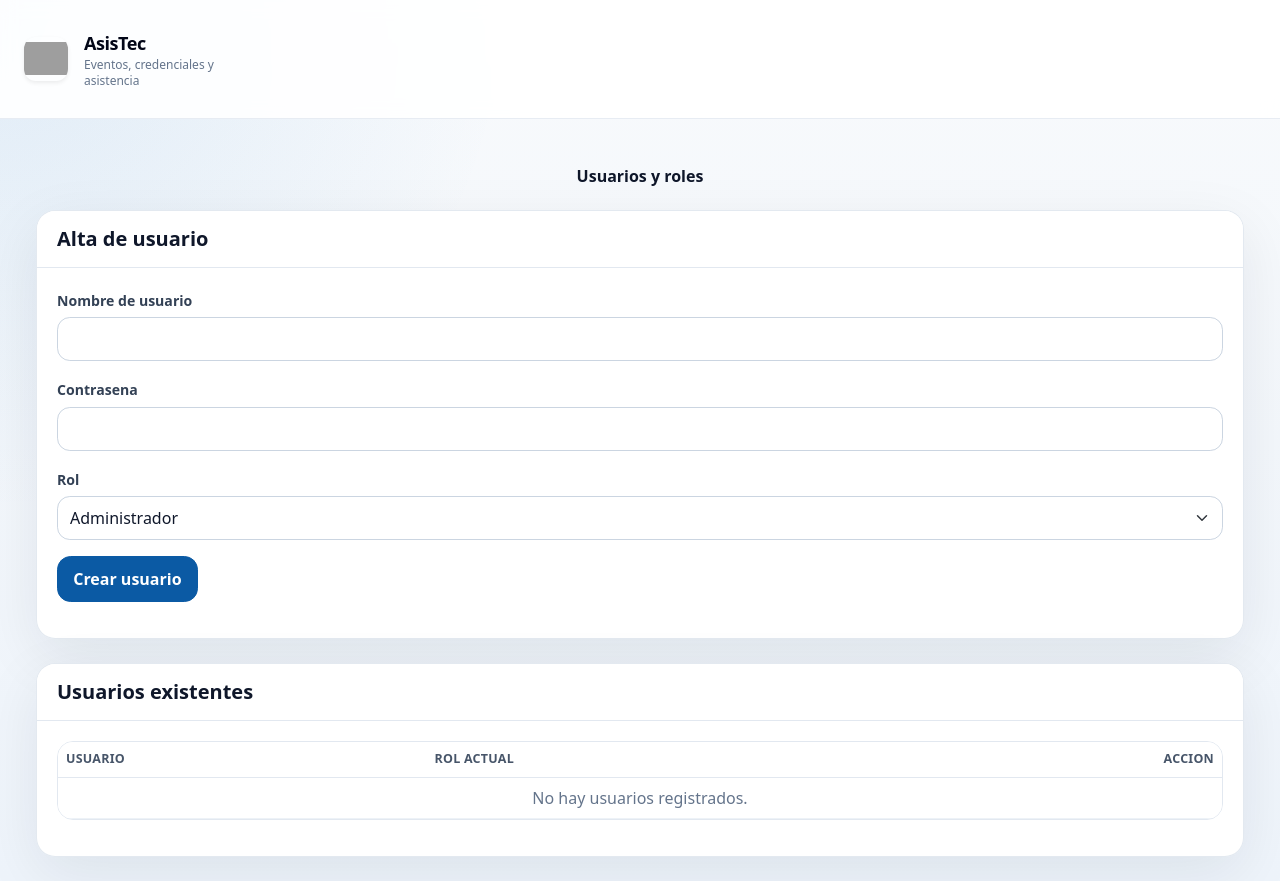
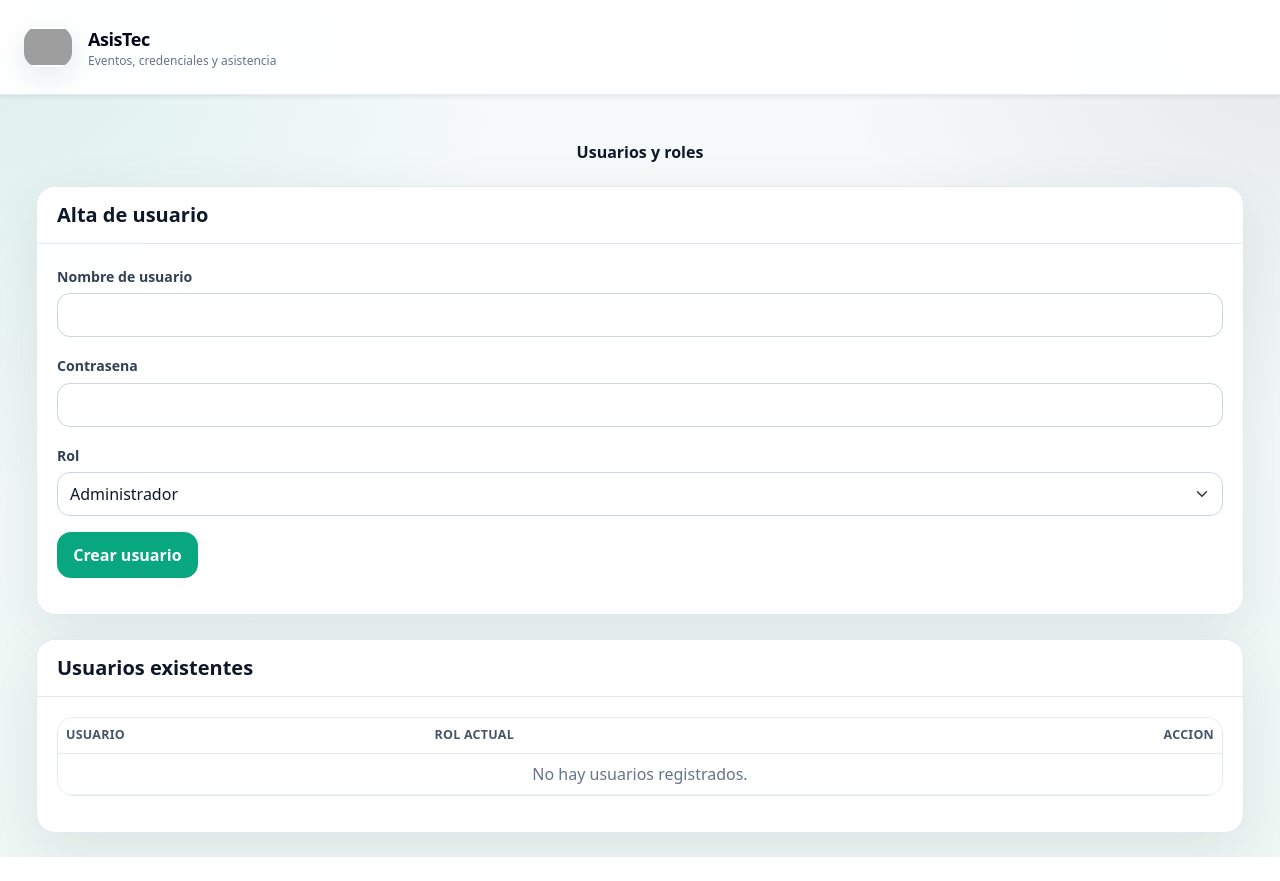
Before and after one commit to jo2312al/asistencia-residencia, a Flask app: page /create_user in a window 1280 px wide. After the commit the page ends 857 px from the top, so only its background shows below. Run offline with Flask 3, Linux system fonts and the light colour scheme; the visitor is signed in with stand-in values (Sample User, id 1); data that the repository does not hold is empty; some libraries are stand-ins or nearby versions; grey boxes are pictures that could not be loaded.

Commit message:
fix: restore navbar actions

```diff
--- a/static/css/custom.css
+++ b/static/css/custom.css
@@ -1,6 +1,8 @@
 :root {
-    --asistec-brand: #0b5aa4;
-    --asistec-brand-dark: #10324d;
+    --asistec-brand: #08a77f;
+    --asistec-brand-dark: #08223c;
+    --asistec-brand-mid: #047c70;
+    --asistec-brand-soft: #e8fbf1;
     --asistec-surface: #ffffff;
     --asistec-border: #e2e8f0;
     --asistec-muted: #64748b;
@@ -8,12 +10,50 @@
 
 body {
     background:
-        radial-gradient(circle at top left, rgba(15, 111, 198, 0.10), transparent 32rem),
-        linear-gradient(180deg, #f8fafc 0%, #eef4fb 100%);
+        radial-gradient(circle at top left, rgba(16, 167, 121, 0.12), transparent 32rem),
+        radial-gradient(circle at top right, rgba(8, 34, 60, 0.08), transparent 28rem),
+        linear-gradient(180deg, #f8fafc 0%, #edf7f4 100%);
 }
 
 a {
     color: var(--asistec-brand);
+}
+
+.app-brand-logo {
+    height: 3rem;
+    width: 3rem;
+    border-radius: 0.9rem;
+    object-fit: contain;
+    background: #fff;
+    box-shadow: 0 10px 30px rgba(8, 34, 60, 0.10);
+}
+
+.app-brand-fallback,
+.app-login-fallback {
+    align-items: center;
+    background: linear-gradient(135deg, var(--asistec-brand), var(--asistec-brand-dark));
+    border-radius: 0.9rem;
+    color: #fff;
+    display: inline-flex;
+    font-size: 0.8rem;
+    font-weight: 850;
+    height: 3rem;
+    justify-content: center;
+    letter-spacing: 0;
+    padding: 0 0.65rem;
+    box-shadow: 0 10px 30px rgba(8, 34, 60, 0.10);
+}
+
+.app-login-fallback {
+    height: 3.5rem;
+    width: 6.5rem;
+}
+
+.app-navbar-toggler {
+    border: 1px solid var(--asistec-border) !important;
+    border-radius: 0.9rem !important;
+    padding: 0.55rem 0.7rem !important;
+    box-shadow: none !important;
 }
 
 .app-nav-link {
--- a/templates/base.html
+++ b/templates/base.html
@@ -11,11 +11,11 @@
                 extend: {
                     colors: {
                         brand: {
-                            50: '#eef6ff',
-                            100: '#d9ecff',
-                            600: '#0f6fc6',
-                            700: '#0b5aa4',
-                            900: '#10324d'
+                            50: '#eefdf5',
+                            100: '#d9fbe8',
+                            600: '#10a779',
+                            700: '#047c70',
+                            900: '#08223c'
                         }
                     },
                     boxShadow: {
@@ -33,31 +33,32 @@
     <script src="https://cdn.jsdelivr.net/npm/jsQR@1.4.0/dist/jsQR.min.js"></script>
 </head>
 <body class="min-h-screen bg-slate-50 text-slate-900 antialiased">
-    <header class="sticky top-0 z-40 border-b border-slate-200/80 bg-white/90 backdrop-blur">
-        <nav class="mx-auto flex max-w-7xl items-center justify-between px-4 py-3 sm:px-6 lg:px-8">
-            <a class="group flex items-center gap-3 no-underline" href="{{ url_for('role_home') if current_user.is_authenticated else url_for('login') }}">
-                <img class="h-11 w-11 rounded-xl object-contain shadow-sm" src="{{ url_for('static', filename='img/asistec.webp') }}" alt="AsisTec">
-                <span>
-                    <span class="block text-lg font-semibold tracking-tight text-slate-950">AsisTec</span>
-                    <span class="hidden text-xs font-medium text-slate-500 sm:block">Eventos, credenciales y asistencia</span>
+    <header class="sticky top-0 z-40 border-b border-slate-200/80 bg-white/95 shadow-sm backdrop-blur">
+        <nav class="navbar navbar-expand-xl mx-auto max-w-7xl px-4 py-3 sm:px-6 lg:px-8">
+            <a class="navbar-brand d-flex align-items-center gap-3 me-xl-4 no-underline" href="{{ url_for('role_home') if current_user.is_authenticated else url_for('login') }}">
+                <img class="app-brand-logo" src="{{ url_for('static', filename='img/asistec.webp') }}" alt="AsisTec" onerror="this.classList.add('d-none'); this.nextElementSibling.classList.remove('d-none');">
+                <span class="app-brand-fallback d-none">AsisTec</span>
+                <span class="d-flex flex-column lh-sm">
+                    <span class="text-lg font-semibold tracking-tight text-slate-950">AsisTec</span>
+                    <span class="d-none d-sm-block text-xs font-medium text-slate-500">Eventos, credenciales y asistencia</span>
                 </span>
             </a>
 
-            <button class="inline-flex items-center rounded-xl border border-slate-200 px-3 py-2 text-sm font-medium text-slate-700 md:hidden" type="button" data-bs-toggle="collapse" data-bs-target="#navbarNav">
-                Menu
+            <button class="navbar-toggler app-navbar-toggler" type="button" data-bs-toggle="collapse" data-bs-target="#navbarNav" aria-controls="navbarNav" aria-expanded="false" aria-label="Abrir menu">
+                <span class="navbar-toggler-icon"></span>
             </button>
 
-            <div class="collapse navbar-collapse md:!block md:flex md:items-center" id="navbarNav">
-                <div class="mt-4 flex flex-col gap-2 md:mt-0 md:flex-row md:items-center">
+            <div class="collapse navbar-collapse" id="navbarNav">
+                <div class="navbar-nav ms-auto align-items-xl-center gap-1">
                     {% if current_user.is_authenticated %}
                         {% if current_user.role == 'admin' %}
                         <a class="app-nav-link" href="{{ url_for('admin_dashboard') }}">Dashboard</a>
                         <a class="app-nav-link" href="{{ url_for('events') }}">Crear evento</a>
-                        <a class="app-nav-link" href="{{ url_for('data') }}">Ver participantes</a>
-                        <a class="app-nav-link" href="{{ url_for('register') }}">Registrar</a>
+                        <a class="app-nav-link" href="{{ url_for('register') }}">Añadir participante</a>
                         <a class="app-nav-link" href="{{ url_for('scan') }}">Escanear</a>
-                        <a class="app-nav-link" href="{{ url_for('create_user') }}">Usuarios</a>
-                        <div class="dropdown">
+                        <a class="app-nav-link" href="{{ url_for('data') }}">Participantes</a>
+                        <a class="app-nav-link" href="{{ url_for('create_user') }}">Crear usuario</a>
+                        <div class="dropdown nav-item">
                             <button class="app-nav-link dropdown-toggle" type="button" data-bs-toggle="dropdown">Administracion</button>
                             <ul class="dropdown-menu dropdown-menu-end app-dropdown">
                                 <li><a class="dropdown-item" href="{{ url_for('reports') }}">Reportes</a></li>
@@ -72,10 +73,10 @@
                         {% else %}
                         <a class="app-nav-link" href="{{ url_for('guest_dashboard') }}">Dashboard</a>
                         {% endif %}
-                        <span class="inline-flex items-center rounded-full bg-slate-100 px-3 py-1 text-xs font-semibold uppercase tracking-wide text-slate-600">{{ current_user.role }}</span>
-                        <a class="inline-flex items-center justify-center rounded-xl bg-slate-900 px-4 py-2 text-sm font-semibold text-white no-underline transition hover:bg-slate-700" href="{{ url_for('logout') }}">Salir</a>
+                        <span class="app-role-pill">{{ current_user.role }}</span>
+                        <a class="app-session-link" href="{{ url_for('logout') }}">Logout</a>
                     {% else %}
-                        <a class="inline-flex items-center justify-center rounded-xl bg-brand-700 px-4 py-2 text-sm font-semibold text-white no-underline transition hover:bg-brand-600" href="{{ url_for('login') }}">Iniciar sesion</a>
+                        <a class="app-session-link" href="{{ url_for('login') }}">Login</a>
                     {% endif %}
                 </div>
             </div>
--- a/templates/login.html
+++ b/templates/login.html
@@ -4,7 +4,8 @@
 <div class="grid min-h-[calc(100vh-7rem)] place-items-center">
     <div class="w-full max-w-md">
         <div class="mb-6 text-center">
-            <img class="mx-auto mb-4 h-14 w-14 rounded-2xl object-contain shadow-soft" src="{{ url_for('static', filename='img/asistec.webp') }}" alt="AsisTec">
+            <img class="mx-auto mb-4 h-14 w-14 rounded-2xl object-contain shadow-soft" src="{{ url_for('static', filename='img/asistec.webp') }}" alt="AsisTec" onerror="this.classList.add('d-none'); this.nextElementSibling.classList.remove('d-none');">
+            <div class="app-login-fallback d-none mx-auto mb-4">AsisTec</div>
             <h1 class="!mb-2 !text-center text-3xl font-bold text-slate-950">AsisTec</h1>
             <p class="text-sm font-medium text-slate-500">Gestiona eventos, credenciales y asistencia desde un solo lugar.</p>
         </div>
```
Also changed, not shown: other parts of static/css/custom.css (+58 -6 lines).
